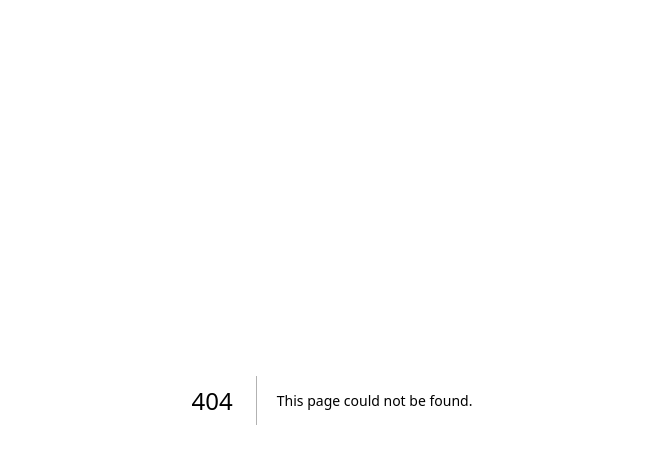
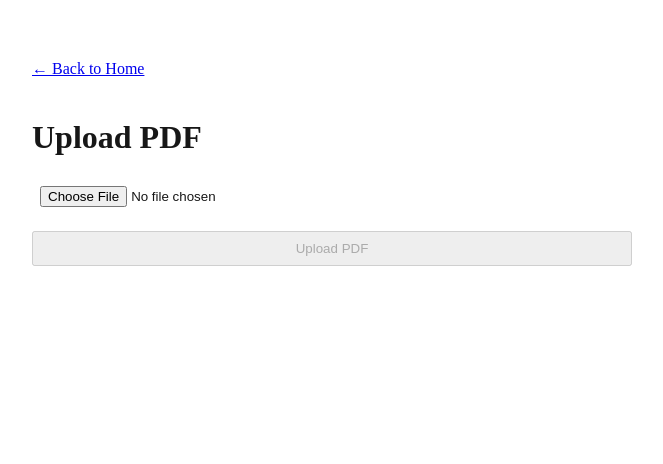
Before and after one commit to rohanrit/labtestrepoting, a Next.js app: page /upload in a window 1280 px wide. Before the commit this address had no page. Shown: the top 464 px of the page, without its empty margins (308-971 px from the left). Built offline with nearby package versions, Linux system fonts and the light colour scheme; no server answers.

Commit message:
create upload page

```diff
--- a/app/api/auth/[...nextauth]/route.ts
+++ b/app/api/auth/[...nextauth]/route.ts
@@ -1,5 +1,4 @@
-import NextAuth from "next-auth";
-import CredentialsProvider from "next-auth/providers/credentials";
+import { GET, POST } from "@/auth"
 import type { NextAuthOptions } from "next-auth";
 import connectDB from "@/lib/db";
 import User from "@/models/User";
--- /dev/null
+++ b/app/api/upload/route.ts
@@ -0,0 +1,82 @@
+import { NextResponse } from 'next/server';
+import { writeFile, mkdir } from 'fs/promises';
+import { join } from 'path';
+import { auth } from '@/auth';  // Update import
+import connectDB from '@/lib/db';
+import PdfFile from '@/models/PdfFile';
+import { existsSync } from 'fs';
+
+export async function POST(req: Request) {
+  try {
+    // Update session check
+    const session = await auth();
+    if (!session?.user) {
+      return NextResponse.json({ error: 'Unauthorized' }, { status: 401 });
+    }
+
+    const formData = await req.formData();
+    const file = formData.get('file') as File;
+
+    // Validate file
+    if (!file) {
+      return NextResponse.json({ error: 'No file uploaded' }, { status: 400 });
+    }
+
+    if (file.size > 45 * 1024 * 1024) {
+      return NextResponse.json({ error: 'File too large' }, { status: 400 });
+    }
+
+    if (file.type !== 'application/pdf') {
+      return NextResponse.json({ error: 'Only PDF files allowed' }, { status: 400 });
+    }
+
+    // Ensure uploads directory exists
+    const uploadsDir = join(process.cwd(), 'public', 'uploads');
+    if (!existsSync(uploadsDir)) {
+      await mkdir(uploadsDir, { recursive: true });
+    }
+
+    // Create unique filename
+    const timestamp = Date.now();
+    const safeFilename = file.name.replace(/[^a-zA-Z0-9.-]/g, '_');
+    const filename = `${timestamp}-${safeFilename}`;
+    const filepath = join(uploadsDir, filename);
+
+    // Convert file to buffer and save
+    const bytes = await file.arrayBuffer();
+    const buffer = Buffer.from(bytes);
+    await writeFile(filepath, buffer);
+
+    // Save to database
+    await connectDB();
+    const pdfFile = await PdfFile.create({
+      filename: file.name,
+      path: `/uploads/${filename}`,
+      uploadedBy: session.user.id,
+      fileSize: file.size
+    });
+
+    return NextResponse.json({
+      success: true,
+      file: {
+        id: pdfFile._id,
+        filename: pdfFile.filename,
+        path: pdfFile.path
+      }
+    });
+  } catch (error) {
+    console.error('Upload error:', error);
+    return NextResponse.json(
+      { error: 'Error uploading file' },
+      { status: 500 }
+    );
+  }
+}
+
+// Configure body parser for file uploads
+export const config = {
+  api: {
+    bodyParser: false,
+  },
+};
+};
--- /dev/null
+++ b/app/globals.css
@@ -0,0 +1,20 @@
+@tailwind base;
+@tailwind components;
+@tailwind utilities;
+
+:root {
+  --background: #ffffff;
+  --foreground: #171717;
+}
+
+@media (prefers-color-scheme: dark) {
+  :root {
+    --background: #0a0a0a;
+    --foreground: #ededed;
+  }
+}
+
+body {
+  background: var(--background);
+  color: var(--foreground);
+}
--- a/app/layout.tsx
+++ b/app/layout.tsx
@@ -1,22 +1,32 @@
-import Providers from './providers';
-import { ReactNode } from 'react';
+import type { Metadata } from "next";
+import { Geist, Geist_Mono } from "next/font/google";
+import { Providers } from './providers';
+import "./globals.css";
 
-export const metadata = {
-  title: 'Next.js',
-  description: 'Generated by Next.js',
-}
+const geistSans = Geist({
+  variable: "--font-geist-sans",
+  subsets: ["latin"],
+});
 
-interface RootLayoutProps {
-  children: ReactNode;
-}
+const geistMono = Geist_Mono({
+  variable: "--font-geist-mono",
+  subsets: ["latin"],
+});
 
-export default function RootLayout({ children }: RootLayoutProps) {
+export const metadata: Metadata = {
+  title: "Lab Test Reporting",
+  description: "Lab test reporting system",
+};
+
+export default function RootLayout({
+  children,
+}: {
+  children: React.ReactNode;
+}) {
   return (
     <html lang="en">
-      <body>
-        <Providers>
-          {children}
-        </Providers>
+      <body className={`${geistSans.variable} ${geistMono.variable} antialiased`}>
+        <Providers>{children}</Providers>
       </body>
     </html>
   );
--- a/app/providers.tsx
+++ b/app/providers.tsx
@@ -1,11 +1,7 @@
-'use client';
-import { SessionProvider } from "next-auth/react";
-import { ReactNode } from "react";
+'use client'
 
-interface ProvidersProps {
-  children: ReactNode;
+import { SessionProvider } from 'next-auth/react'
+
+export function Providers({ children }: { children: React.ReactNode }) {
+  return <SessionProvider>{children}</SessionProvider>
 }
-
-export default function Providers({ children }: ProvidersProps) {
-  return <SessionProvider>{children}</SessionProvider>;
-}
--- a/app/signin/page.tsx
+++ b/app/signin/page.tsx
@@ -2,6 +2,7 @@
 import { signIn } from 'next-auth/react';
 import { useState } from 'react';
 import { useRouter } from 'next/navigation';
+import Link from 'next/link';
 
 export default function SignInPage() {
   const [email, setEmail] = useState('');
@@ -31,6 +32,9 @@ export default function SignInPage() {
 
   return (
     <div style={{ maxWidth: '400px', margin: '40px auto', padding: '20px' }}>
+      <Link href="/" style={{ display: 'inline-block', marginBottom: '20px' }}>
+        ← Back to Home
+      </Link>
       <h1>Sign In</h1>
       <form onSubmit={handleSubmit}>
         <div style={{ marginBottom: '1rem' }}>
--- a/app/signup/page.tsx
+++ b/app/signup/page.tsx
@@ -1,6 +1,7 @@
 'use client';
 import { useState } from 'react';
 import { useRouter } from 'next/navigation';
+import Link from 'next/link';
 
 export default function SignUpPage() {
   const [email, setEmail] = useState('');
@@ -29,6 +30,9 @@ export default function SignUpPage() {
 
   return (
     <div style={{ maxWidth: '400px', margin: '40px auto', padding: '20px' }}>
+      <Link href="/" style={{ display: 'inline-block', marginBottom: '20px' }}>
+        ← Back to Home
+      </Link>
       <h1>Sign Up</h1>
       <form onSubmit={handleSubmit}>
         <div style={{ marginBottom: '1rem' }}>
--- /dev/null
+++ b/app/upload/page.tsx
@@ -0,0 +1,98 @@
+'use client';
+import { useState } from 'react';
+import { useSession } from 'next-auth/react';
+import Link from 'next/link';
+import { useRouter } from 'next/navigation';
+
+export default function UploadPage() {
+  const [file, setFile] = useState<File | null>(null);
+  const [error, setError] = useState<string>('');
+  const [loading, setLoading] = useState(false);
+  const [progress, setProgress] = useState<string>('');
+  const { data: session } = useSession();
+  const router = useRouter();
+
+  const handleSubmit = async (e: React.FormEvent) => {
+    e.preventDefault();
+    setError('');
+    setProgress('');
+
+    if (!file) {
+      setError('Please select a file');
+      return;
+    }
+
+    if (file.size > 45 * 1024 * 1024) {
+      setError('File size must be less than 45MB');
+      return;
+    }
+
+    if (file.type !== 'application/pdf') {
+      setError('Only PDF files are allowed');
+      return;
+    }
+
+    setLoading(true);
+    setProgress('Uploading...');
+    const formData = new FormData();
+    formData.append('file', file);
+
+    try {
+      const response = await fetch('/api/upload', {
+        method: 'POST',
+        body: formData,
+      });
+
+      const data = await response.json();
+
+      if (!response.ok) {
+        throw new Error(data.error || 'Upload failed');
+      }
+
+      setProgress('Upload successful!');
+      setTimeout(() => {
+        router.push('/');
+      }, 1500);
+    } catch (err: any) {
+      setError(err.message || 'Failed to upload file');
+      setProgress('');
+    } finally {
+      setLoading(false);
+    }
+  };
+
+  return (
+    <div style={{ maxWidth: '600px', margin: '40px auto', padding: '20px' }}>
+      <Link href="/" style={{ display: 'inline-block', marginBottom: '20px' }}>
+        ← Back to Home
+      </Link>
+      <h1>Upload PDF</h1>
+      <form onSubmit={handleSubmit}>
+        <div style={{ marginBottom: '1rem' }}>
+          <input
+            type="file"
+            accept="application/pdf"
+            onChange={(e) => {
+              setFile(e.target.files?.[0] || null);
+              setError('');
+            }}
+            style={{ width: '100%', padding: '8px' }}
+          />
+        </div>
+        <button
+          type="submit"
+          disabled={loading || !file}
+          style={{
+            width: '100%',
+            padding: '8px',
+            opacity: loading ? 0.7 : 1
+          }}
+        >
+          {loading ? 'Uploading...' : 'Upload PDF'}
+        </button>
+        {error && <p style={{ color: 'red', marginTop: '1rem' }}>{error}</p>}
+        {progress && <p style={{ color: 'green', marginTop: '1rem' }}>{progress}</p>}
+      </form>
+    </div>
+  );
+}
--- /dev/null
+++ b/auth.ts
@@ -0,0 +1,60 @@
+import NextAuth from "next-auth"
+import Credentials from "next-auth/providers/credentials"
+import { compare } from "bcryptjs"
+import connectDB from "@/lib/db"
+import User from "@/models/User"
+
+export const {
+  handlers: { GET, POST },
+  auth,
+  signIn,
+  signOut
+} = NextAuth({
+  providers: [
+    Credentials({
+      credentials: {
+        email: { label: "Email", type: "email" },
+        password: { label: "Password", type: "password" }
+      },
+      async authorize(credentials) {
+        if (!credentials?.email || !credentials?.password) return null
+
+        await connectDB()
+        const user = await User.findOne({ email: credentials.email })
+
+        if (!user) return null
+
+        const isValid = await compare(credentials.password, user.password)
+
+        if (!isValid) return null
+
+        return {
+          id: user._id.toString(),
+          email: user.email,
+          name: user.name,
+          role: user.role
+        }
+      }
+    })
+  ],
+  pages: {
+    signIn: '/signin',
+  }
+})
+      }
+      return token;
+    },
+    session({ session, token }) {
+      if (session.user) {
+        session.user.role = token.role;
+        session.user.id = token.id;
+      }
+      return session;
+    }
+  },
+  pages: {
+    signIn: '/signin',
+  }
+} satisfies NextAuthConfig
+
+export const { auth, signIn, signOut } = NextAuth(config)
--- /dev/null
+++ b/models/PdfFile.ts
@@ -0,0 +1,19 @@
+import mongoose from 'mongoose';
+
+export interface IPdfFile extends mongoose.Document {
+  filename: string;
+  path: string;
+  uploadedBy: mongoose.Types.ObjectId;
+  uploadDate: Date;
+  fileSize: number;
+}
+
+const pdfFileSchema = new mongoose.Schema<IPdfFile>({
+  filename: { type: String, required: true },
+  path: { type: String, required: true },
+  uploadedBy: { type: mongoose.Schema.Types.ObjectId, ref: 'User', required: true },
+  uploadDate: { type: Date, default: Date.now },
+  fileSize: { type: Number, required: true }
+});
+
+export default mongoose.models.PdfFile || mongoose.model<IPdfFile>('PdfFile', pdfFileSchema);
--- /dev/null
+++ b/next.config.js
@@ -0,0 +1,17 @@
+/** @type {import('next').NextConfig} */
+const nextConfig = {
+  experimental: {
+    serverActions: true,
+  },
+  api: {
+    bodyParser: {
+      sizeLimit: '45mb'
+    },
+  },
+  webpack: (config) => {
+    config.externals = [...config.externals, 'bcrypt'];
+    return config;
+  },
+};
+
+export default nextConfig;
```
Also changed, not shown: package.json (+6 -6 lines), 1 other file (tests, documents, lock files or other folders).
